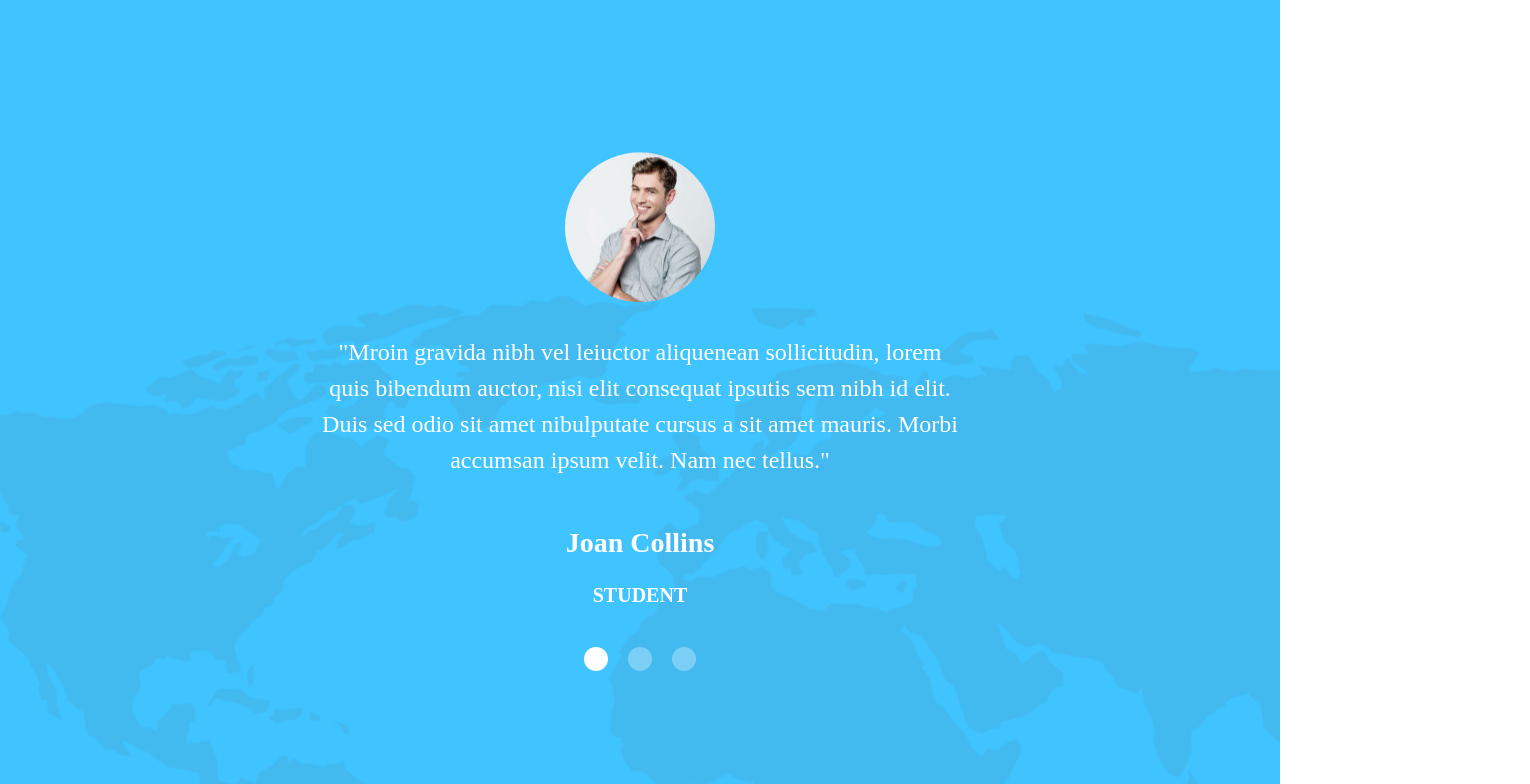
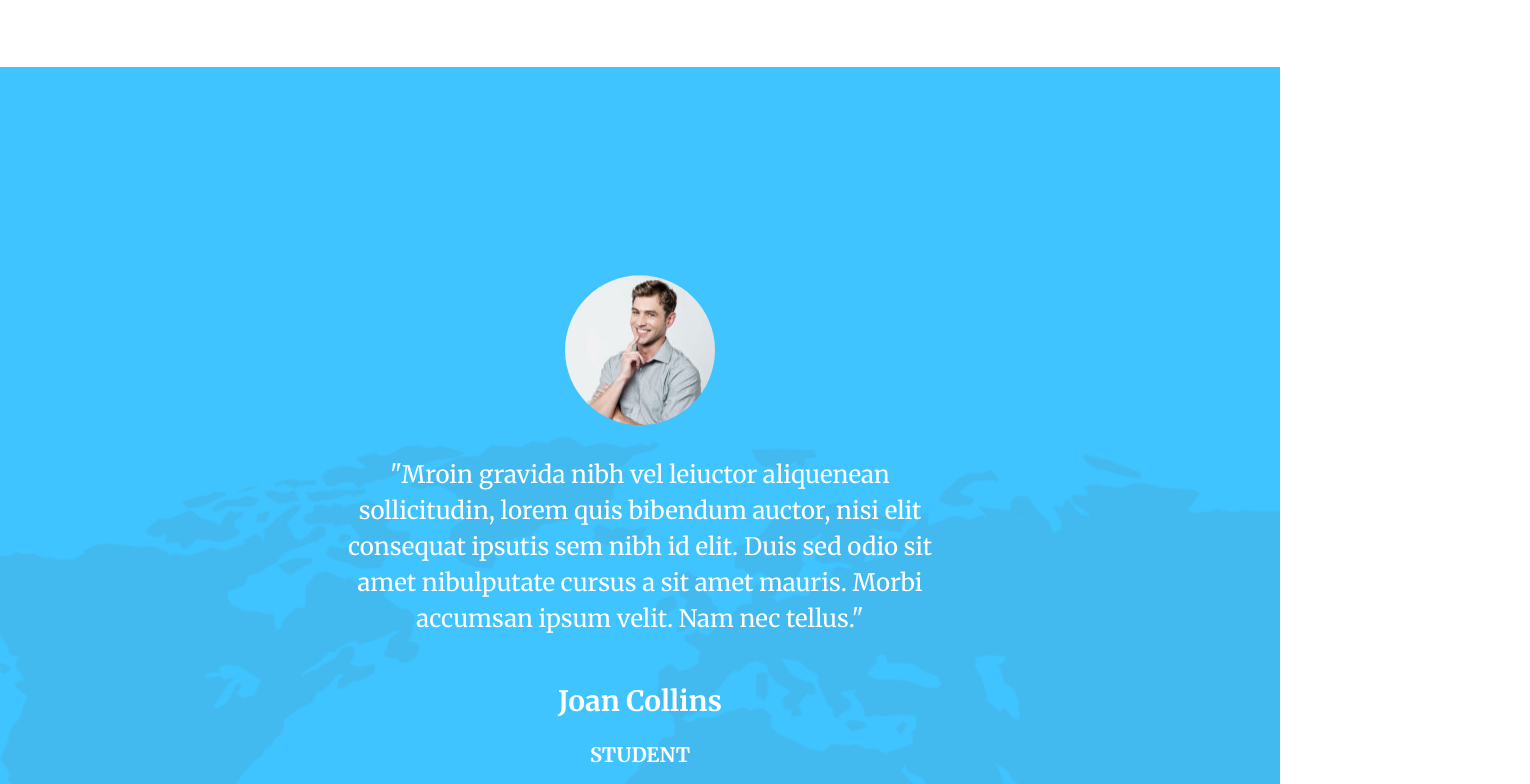
Before and after one commit to andreacagnina/proj-html-vuejs, a Vue app: page / in a window 1280 px wide. Shown: the part 3000-3784 px from the top of the page, 1530 px wide, since content can reach past the window. Built offline with nearby package versions, Linux system fonts and the light colour scheme.

Commit message:
[feat] scrollbar

```diff
--- a/src/App.vue
+++ b/src/App.vue
@@ -1,12 +1,10 @@
 <script>
 import HeaderApp from './components/Header/HeaderApp.vue'
-//import Carousel from './components/Header/Carousel.vue';
-import MainApp from './components//Main/MainApp.vue'
-import FooterApp from './components/FooterApp.vue'
+import MainApp from './components/Main/MainApp.vue'
+import FooterApp from './components/Footer/FooterApp.vue'
 export default {
   components: {
     HeaderApp,
-    //Carousel,
     MainApp,
     FooterApp
   }
@@ -21,4 +19,23 @@ export default {
 
 <style lang="scss">
 @use './styles/generals.scss';
+@use './styles/partials/Colors' as*;
+
+/* width */
+::-webkit-scrollbar {
+  width: 10px;
+  height: 10px;
+}
+
+/* Handle */
+::-webkit-scrollbar-thumb {
+  background: $a9ce0ff;
+  border-radius: 10px;
+}
+
+/* Handle on hover */
+::-webkit-scrollbar-thumb:hover {
+  background: $a40c4ff;
+  cursor: pointer;
+}
 </style>
--- a/src/components/Main/MSixthSection.vue
+++ b/src/components/Main/MSixthSection.vue
@@ -90,7 +90,7 @@ export default {
                             <table class="table table-borderless">
                                 <thead>
                                     <tr>
-                                        <th scope="col" class="bord-top">
+                                        <th scope="col" class="bord-top w-350">
                                             <h3>Save up to 40% <br>by
                                                 paying weekly</h3>
                                         </th>
@@ -111,49 +111,49 @@ export default {
                                 </thead>
                                 <tbody>
                                     <tr>
-                                        <td scope="row">Number of Courses</td>
+                                        <td scope="row" class="l-bold">Number of Courses</td>
                                         <td v-for="account in accounts">
                                             {{ account.courses }}
                                         </td>
                                     </tr>
                                     <tr>
-                                        <td scope="row">Time</td>
+                                        <td scope="row" class="l-bold">Time</td>
                                         <td v-for="account in accounts">
                                             {{ account.time }}
                                         </td>
                                     </tr>
                                     <tr>
-                                        <td scope="row">Web Designing</td>
+                                        <td scope="row" class="l-bold">Web Designing</td>
                                         <td v-for="account in accounts" :class="getAccountClass(account, 'wd')">
                                             {{ getAccountSymbol(account, 'wd') }}
                                         </td>
                                     </tr>
                                     <tr>
-                                        <td scope="row">Human-Centered Design</td>
+                                        <td scope="row" class="l-bold">Human-Centered Design</td>
                                         <td v-for="account in accounts" :class="getAccountClass(account, 'hcd')">
                                             {{ getAccountSymbol(account, 'hcd') }}
                                         </td>
                                     </tr>
                                     <tr>
-                                        <td scope="row">Basic Marketing</td>
+                                        <td scope="row" class="l-bold">Basic Marketing</td>
                                         <td v-for="account in accounts" :class="getAccountClass(account, 'marketing')">
                                             {{ getAccountSymbol(account, 'marketing') }}
                                         </td>
                                     </tr>
                                     <tr>
-                                        <td scope="row">Python for Everybody</td>
+                                        <td scope="row" class="l-bold">Python for Everybody</td>
                                         <td v-for="account in accounts" :class="getAccountClass(account, 'python')">
                                             {{ getAccountSymbol(account, 'python') }}
                                         </td>
                                     </tr>
                                     <tr>
-                                        <td scope="row"> Android Developer</td>
+                                        <td scope="row" class="l-bold"> Android Developer</td>
                                         <td v-for="account in accounts" :class="getAccountClass(account, 'android')">
                                             {{ getAccountSymbol(account, 'android') }}
                                         </td>
                                     </tr>
                                     <tr>
-                                        <td scope="row">Business</td>
+                                        <td scope="row" class="l-bold">Business</td>
                                         <td v-for="account in accounts" :class="getAccountClass(account, 'english')">
                                             {{ getAccountSymbol(account, 'english') }}
                                         </td>
@@ -251,4 +251,15 @@ tr {
     border-left: 1px solid rgba(0, 0, 0, 0);
     border-bottom: 1px solid rgba(0, 0, 0, 0);
 }
+
+.l-bold {
+    text-align: left;
+    font-weight: 600;
+    padding: 20px 50px;
+    color: $a847b7b;
+}
+
+.w-350 {
+    width: 350px;
+}
 </style>
--- a/src/styles/generals.scss
+++ b/src/styles/generals.scss
@@ -1,9 +1,11 @@
 @import "../node_modules/bootstrap/scss/bootstrap";
+@import url('https://fonts.googleapis.com/css2?family=Merriweather:ital,wght@0,300;0,400;0,700;0,900;1,300;1,400;1,700;1,900&display=swap');
 
 
 body {
     font-size: 1.5rem;
-    font-family: "Times new roman";
+    font-family: Merriweather, sans-serif;
+    overflow: auto;
 }
 
 a {
```
